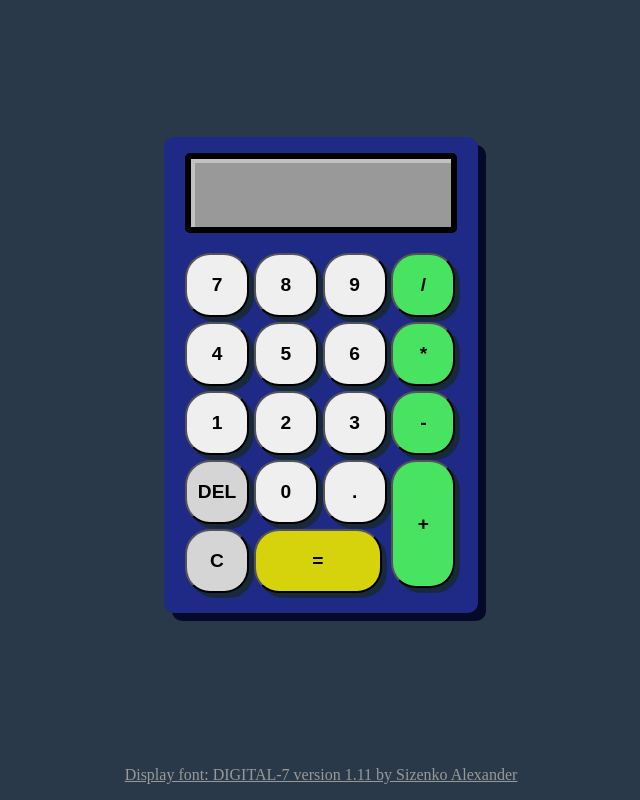
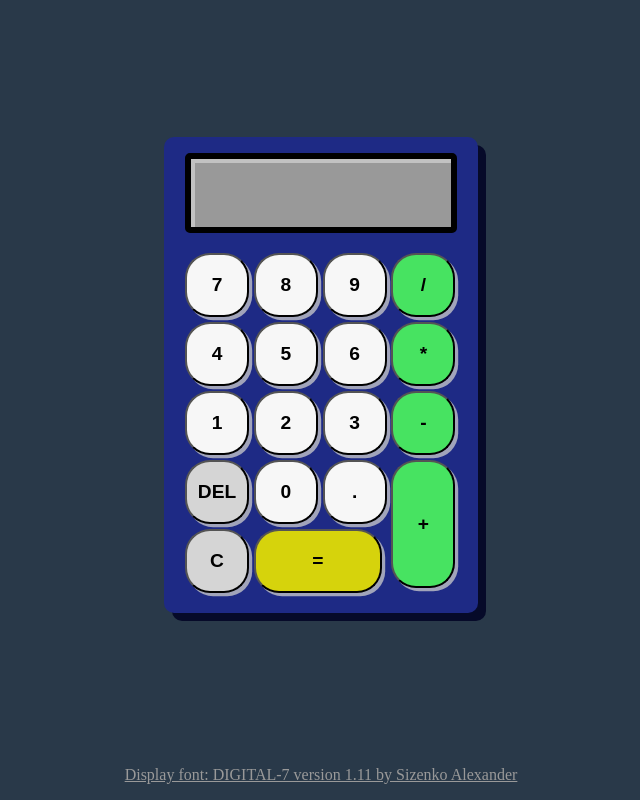
Before and after one commit to MillivoltLightningbolt/top-calculator, a plain HTML site: page index.html in a window 1280 px wide. Shown: the whole page, without its empty margins (319-959 px from the left). Drawn offline with Linux system fonts and the light colour scheme.

Commit message:
Give buttons a raised effect to make them look more 3D

```diff
--- a/style.css
+++ b/style.css
@@ -24,7 +24,8 @@ button {
   border-radius: 25px;
   font-size: 1.2rem;
   font-weight: bold;
-  box-shadow: 0.3rem 0.3rem hsl(208 43.2% 15.8%);
+  background-color: hsl(208 0% 97%);
+  box-shadow: 0.2rem 0.2rem hsla(208 0% 80% / 0.75);
 }
 
 button.double-width {
```
